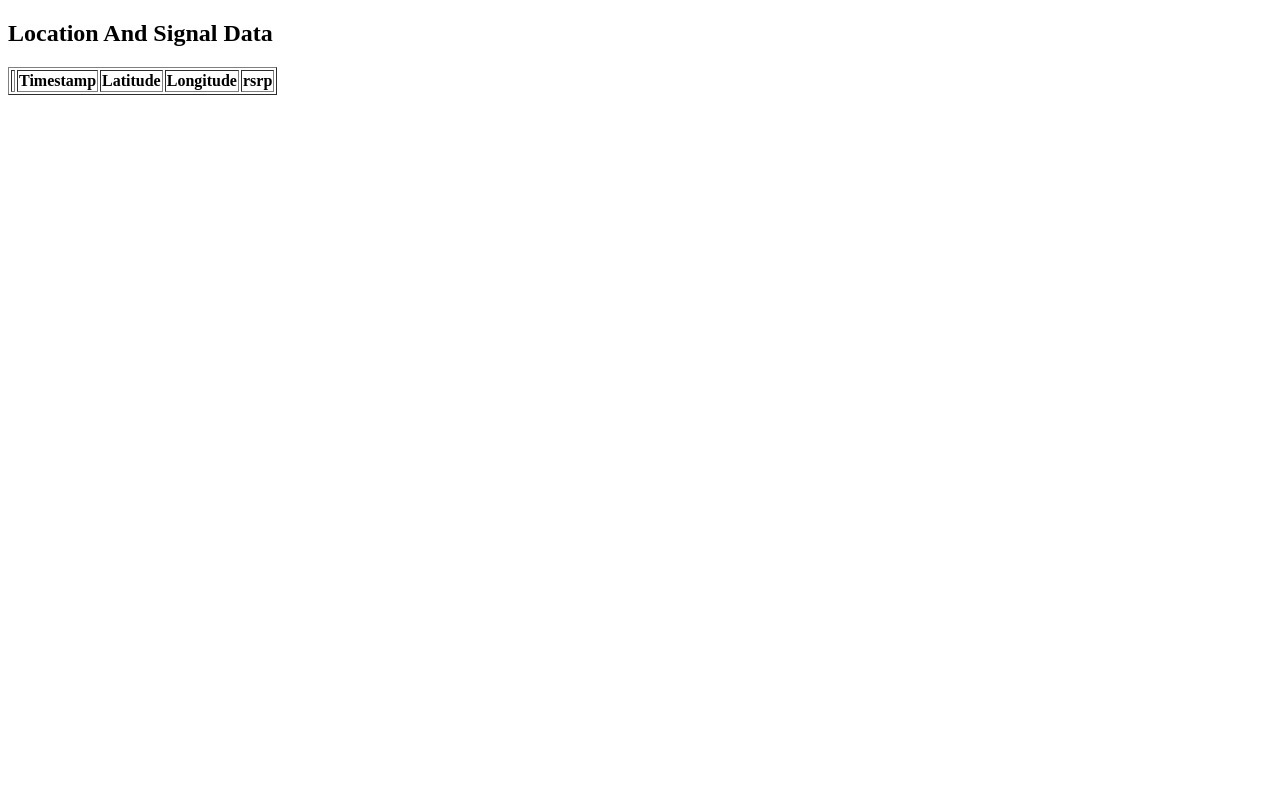
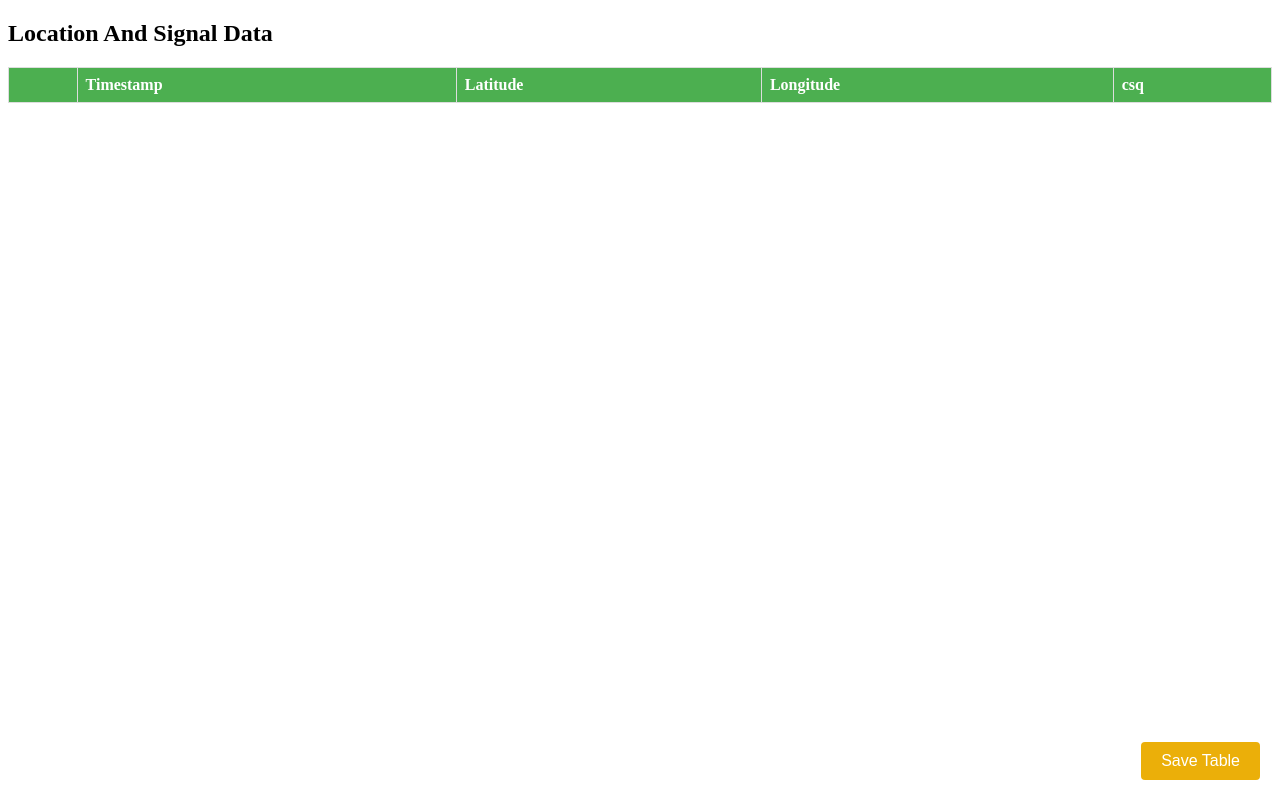
Before and after one commit to Infilong/IOT-Location-Tracking, a Flask app: page / in a window 1280 px wide. Run offline with Flask 3, Linux system fonts and the light colour scheme; lists and menus that the app fills with data are empty.

Commit message:
Added CSS and scripts in html

```diff
--- a/demo-client/app.py
+++ b/demo-client/app.py
@@ -1,19 +1,23 @@
-from flask import Flask, render_template
+from flask import Flask, render_template, request
 from flask_mqtt import Mqtt
 import pandas as pd
 
-df = pd.DataFrame(columns=['Timestamp', 'Latitude', 'Longitude', 'rsrp'])
+df = pd.DataFrame(columns=['Timestamp', 'Latitude', 'Longitude', 'csq'])
 # df.loc[0] = [pd.Timestamp.now(), 'Sample data']
 
 app = Flask(__name__, template_folder='templates')
 
 app.config['MQTT_BROKER_URL'] = 'broker.emqx.io'
 app.config['MQTT_BROKER_PORT'] = 1883
+
+# If your broker has enabled user authentication, you can input your Username and Password information into the configuration item.
+# https://mqttx.app/docs/get-started#client-related-information
 app.config['MQTT_USERNAME'] = ''  # Set this item when you need to verify username and password
 app.config['MQTT_PASSWORD'] = ''  # Set this item when you need to verify username and password
+
 app.config['MQTT_KEEPALIVE'] = 5  # Set KeepAlive time in seconds
 app.config['MQTT_TLS_ENABLED'] = False  # If your broker supports TLS, set it True
-topic = '/gnss/864269067627410/up/nmea'
+app.topic = "/gnss/864269067627410/up/nmea"
 
 mqtt_client = Mqtt(app)
 
@@ -21,36 +25,37 @@ mqtt_client = Mqtt(app)
 def handle_connect(client, userdata, flags, rc):
    if rc == 0:
        print('Connected successfully')
-       mqtt_client.subscribe(topic) # subscribe topic
+       mqtt_client.subscribe(app.topic)
    else:
        print('Bad connection. Code:', rc)
-
 
 @mqtt_client.on_message()
 def handle_mqtt_message(client, userdata, message):
   latitude = None
   longitude = None
-  rsrp = None
+  csq = None
   sentences = message.payload.decode().split("\r\n")
 
-  for sentence in sentences:
-    sentence = sentence.split(",")
+  if len(sentences) == 0:
+    print("No message")
+  else:
+    for sentence in sentences:
+      sentence = sentence.split(",")
 
-    if sentence[0] == "$GNRMC":
-      lat = sentence[3]
-      lon = sentence[5]
-      if lat and lon:
-        latitude = float(lat)
-        longitude = float(lon)
-    if sentence[0].startswith("$rsrp"):
-      rsrp_data = sentence[0]
-      rsrp_data = rsrp_data[5:]
-      print("rsrp_data: " + rsrp_data)
-      rsrp = int(rsrp_data)
+      if sentence[0] == "$GNRMC":
+        lat = sentence[3]
+        lon = sentence[5]
+        if lat and lon:
+          latitude = float(lat)
+          longitude = float(lon)
+      if sentence[0].startswith("$csq"):
+        csq_data = sentence[0]
+        csq_data = csq_data[4:]
+        print("csq_data: " + csq_data)
+        csq = int(csq_data)
 
-  print("the whole data")
-  print(latitude, longitude, rsrp)
-  df.loc[len(df.index)] = [pd.Timestamp.now(), latitude, longitude, rsrp]
+  timestamp_now = pd.Timestamp.now().strftime('%Y-%m-%d %H:%M:%S')
+  df.loc[len(df.index)] = [timestamp_now, latitude, longitude, csq]
 
 @app.route('/')
 def index():
@@ -58,18 +63,5 @@ def index():
   html = df.to_html(classes='data')
   return render_template('index.html', tables=[html], titles=titles)
 
-# @app.route('/')
-# def index():
-#   html = df.to_html(classes='data')
-
-#   return """
-#   <html>
-#     <body>
-#       <h1>Sensor Data</h1>
-#       {html}
-#     </body>
-#   </html>
-#   """.format(html=html)
-
 if __name__ == '__main__':
    app.run(host='127.0.0.1', port=5000)
--- a/demo-client/templates/index.html
+++ b/demo-client/templates/index.html
@@ -1,14 +1,81 @@
 <!DOCTYPE html>
 <html>
-<head>
-  <title>Sensor Data</title>
-</head>
-<body>
+  <head>
+    <title>Sensor Data</title>
+    <style>
+      /* Add your CSS styles here */
+      table {
+        border-collapse: collapse;
+        width: 100%;
+      }
+      th,
+      td {
+        border: 1px solid #dddddd;
+        text-align: left;
+        padding: 8px;
+      }
+      tr:nth-child(even) {
+        background-color: #f2f2f2;
+      }
+      th {
+        background-color: #4caf50;
+        color: white;
+      }
+      .save-button {
+        background-color: #ebaf09;
+        border: none;
+        color: white;
+        padding: 10px 20px;
+        text-align: center;
+        text-decoration: none;
+        display: inline-block;
+        font-size: 16px;
+        border-radius: 4px;
+        position: fixed;
+        bottom: 20px;
+        right: 20px;
+      }
+    </style>
+  </head>
 
-  {% for table in tables %}
+  <body id="main">
+    {% for table in tables %}
     <h2>Location And Signal Data</h2>
-    {{ table|safe }}
-  {% endfor %}
+    {{ table|safe }} {% endfor %}
 
-</body>
+    <!-- Button to save the table as a CSV file -->
+    <button class="save-button" onclick="exportTableToCSV('sensor_data.csv')">
+      Save Table
+    </button>
+
+    <script>
+      // Refresh page every 10 seconds
+      setInterval(function () {
+        location.reload();
+      }, 10000);
+
+      // Function to export the table data to a CSV file
+      function exportTableToCSV(filename) {
+        var csv = [];
+        var rows = document.querySelectorAll("table tr");
+        for (var i = 0; i < rows.length; i++) {
+          var row = [],
+            cols = rows[i].querySelectorAll("td, th");
+          for (var j = 0; j < cols.length; j++) {
+            row.push(cols[j].innerText);
+          }
+          csv.push(row.join(","));
+        }
+
+        // Download the CSV file
+        var csvContent = "data:text/csv;charset=utf-8," + csv.join("\n");
+        var encodedUri = encodeURI(csvContent);
+        var link = document.createElement("a");
+        link.setAttribute("href", encodedUri);
+        link.setAttribute("download", filename);
+        document.body.appendChild(link);
+        link.click();
+      }
+    </script>
+  </body>
 </html>
```
Also changed, not shown: 1 other file.
